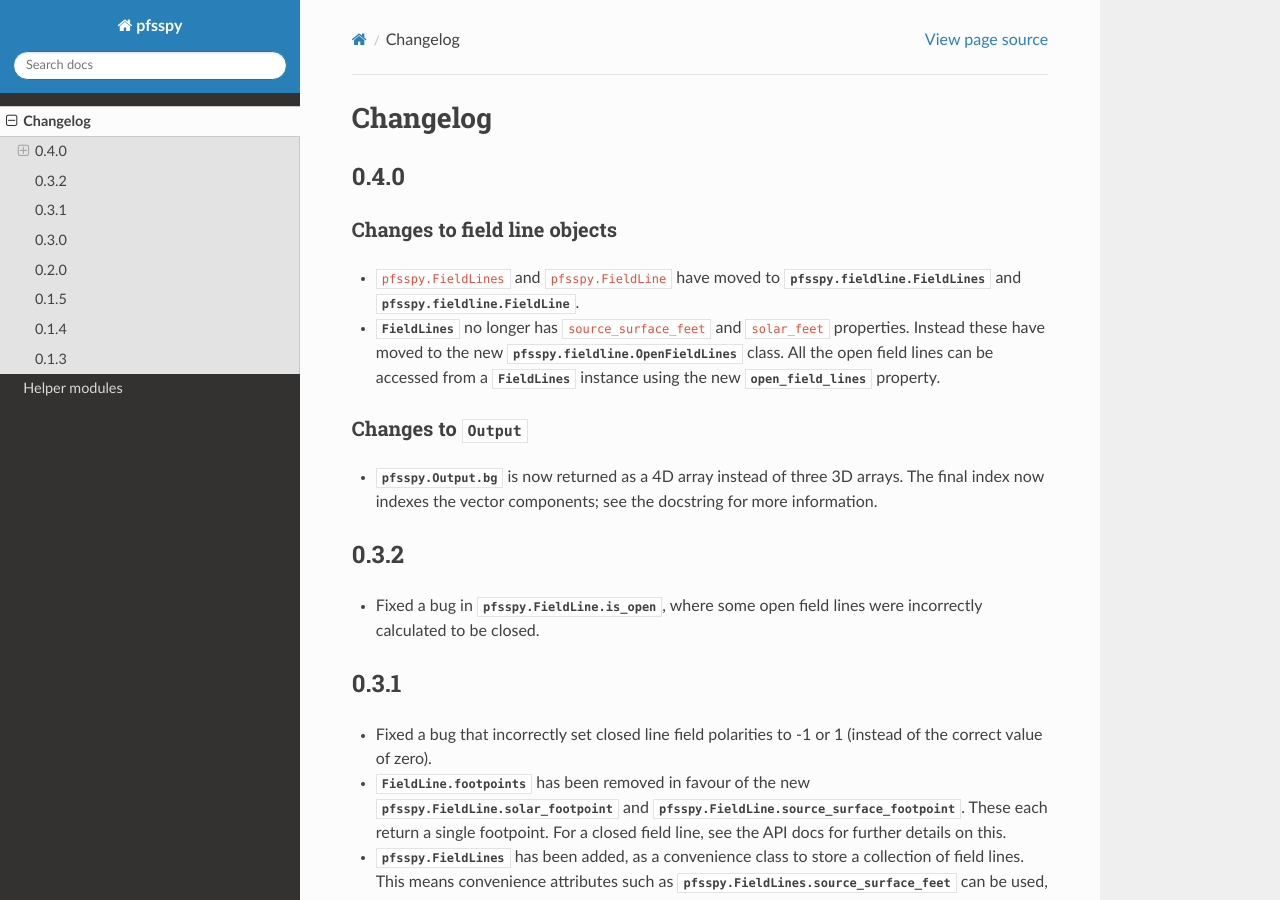
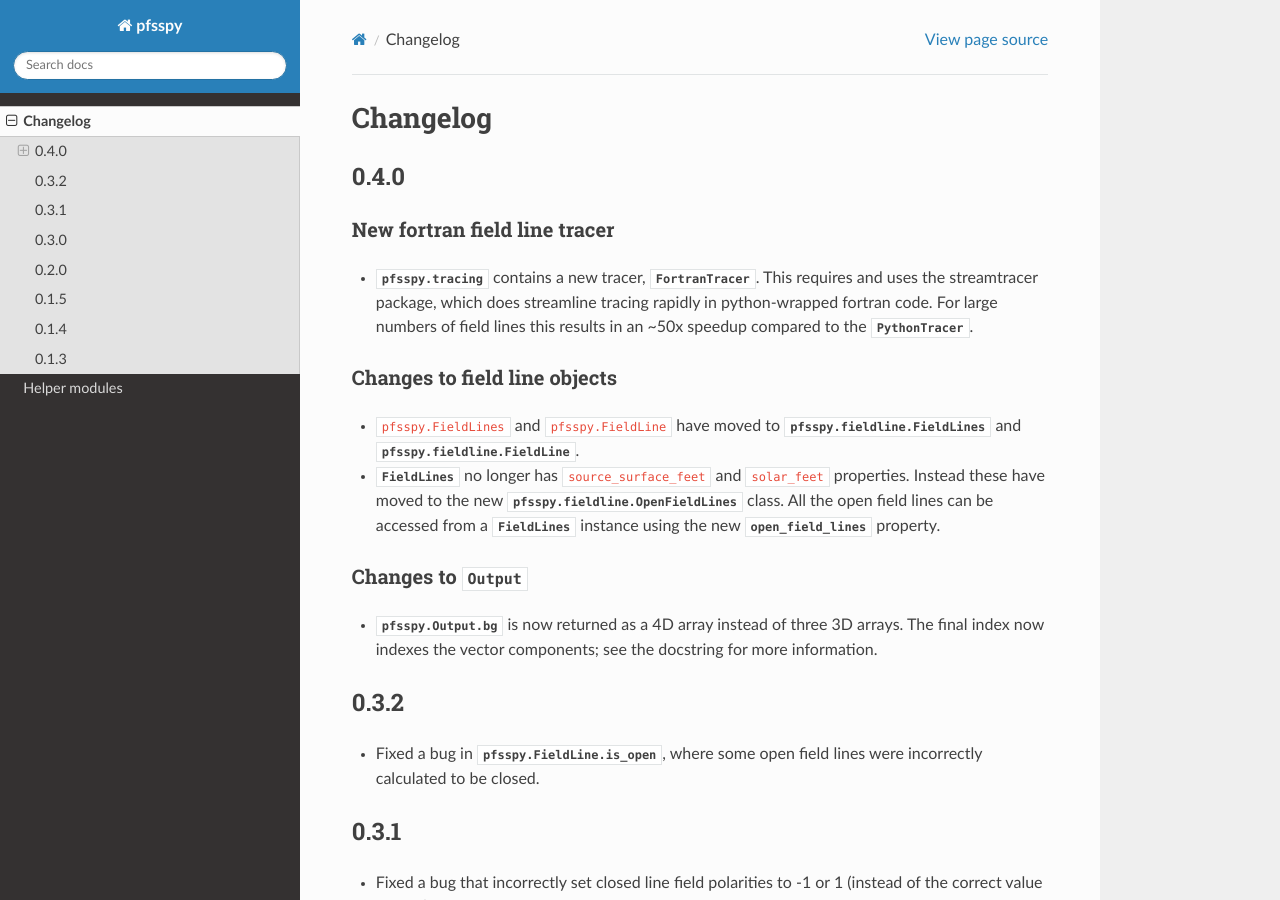
Before and after one commit to sunpy/sunkit-magex, a Sphinx documentation site: the page built from docs/changes.rst, in a window 1280 px wide and 900 px high. Built offline with Sphinx 7.4.7 and the Read the Docs theme 2.0.0, drawn with Linux system fonts in a browser that asks for light colours; pages that are not in the unit, such as notebooks, are missing from menus.

```diff
--- a/docs/changes.rst
+++ b/docs/changes.rst
@@ -3,6 +3,14 @@
 
 0.4.0
 -----
+
+New fortran field line tracer
+~~~~~~~~~~~~~~~~~~~~~~~~~~~~~
+- :mod:`pfsspy.tracing` contains a new tracer,
+  :class:`~pfsspy.tracing.FortranTracer`. This requires and uses the
+  streamtracer package, which does streamline tracing rapidly in python-wrapped
+  fortran code. For large numbers of field lines this results in an ~50x
+  speedup compared to the :class:`~pfsspy.tracing.PythonTracer`.
 
 Changes to field line objects
 ~~~~~~~~~~~~~~~~~~~~~~~~~~~~~
```
Also changed, not shown: docs/example_figures/tracer_performace.png (added), 1 other file.
